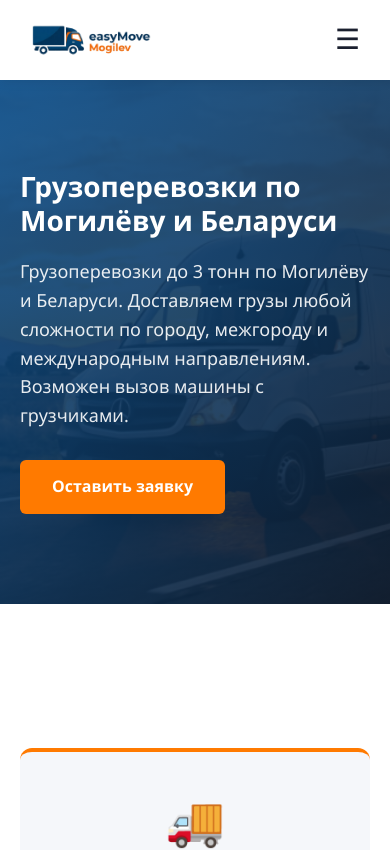
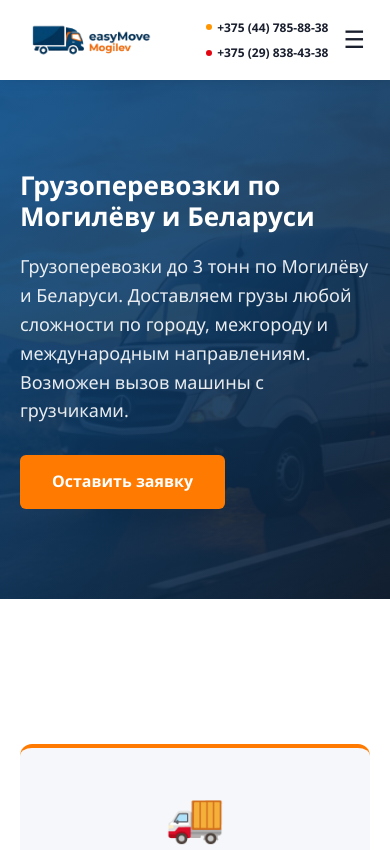
Before and after one commit to kitsuki21/easymove-mogilev, a React (Vite) app: page / in a window 390 px wide. Shown: the top 850 px of the page. Built offline with nearby package versions, Linux system fonts and the light colour scheme.

Commit message:
изменил адаптив

```diff
--- a/src/index.css
+++ b/src/index.css
@@ -818,21 +818,65 @@ textarea.form-control:-webkit-autofill:active {
 }
 
 /* ===== МОБИЛЬНОЕ МЕНЮ ===== */
+/* ===== МОБИЛЬНАЯ ВЕРСИЯ ===== */
 @media (max-width: 768px) {
-  /* Скрываем телефоны в шапке на мобильных */
+  /* Шапка на мобильном */
+  .nav {
+    position: relative;
+    flex-wrap: wrap;
+  }
+
+  .logo {
+    flex: 1;
+  }
+
+  .img-logo {
+    height: 40px;
+  }
+
+  /* Телефоны видны в шапке на мобильном */
   .header-phones {
+    display: flex;
+    flex-direction: column;
+    gap: 2px;
+    align-items: flex-end;
+    margin-right: 10px;
+  }
+
+  .header-phone {
+    display: flex;
+    align-items: center;
+    gap: 5px;
+    text-decoration: none;
+    padding: 2px 0;
+  }
+
+  .header-phone .phone-number {
+    color: #1a1f2e;
+    font-size: 12px;
+    font-weight: 600;
+    white-space: nowrap;
+  }
+
+  .operator-indicator {
+    width: 6px;
+    height: 6px;
+  }
+
+  /* Скрываем телефоны при открытом меню */
+  .nav.mobile-menu-open .header-phones {
     display: none;
   }
 
-  /* Показываем кнопку меню */
+  /* Кнопка меню */
   .menu-toggle {
     display: block;
     background: transparent;
     border: none;
-    font-size: 28px;
+    font-size: 24px;
     color: #1a1f2e;
     cursor: pointer;
-    padding: 5px 10px;
+    padding: 5px;
     line-height: 1;
   }
 
@@ -874,37 +918,9 @@ textarea.form-control:-webkit-autofill:active {
     border-bottom: none;
   }
 
-  /* Показываем телефоны в открытом мобильном меню */
-  .nav.mobile-menu-open .header-phones {
-    display: flex;
-    flex-direction: column;
-    align-items: center;
-    gap: 12px;
-    margin: 15px 0;
-    padding: 15px 0;
-    border-top: 1px solid #eee;
-    border-bottom: 1px solid #eee;
-  }
-
-  .nav.mobile-menu-open .header-phone {
-    padding: 10px 20px;
-    background: rgba(0, 0, 0, 0.05);
-    border-radius: 8px;
-    text-decoration: none;
-    display: flex;
-    align-items: center;
-    gap: 8px;
-  }
-
-  .nav.mobile-menu-open .header-phone .phone-number {
-    font-size: 16px;
-    color: #1a1f2e;
-    font-weight: 600;
-  }
-
-  /* Адаптивность для hero секции */
+  /* Адаптивность для hero */
   .hero h1 {
-    font-size: 28px;
+    font-size: 26px;
   }
 
   /* Адаптивность для сетки */
@@ -914,12 +930,7 @@ textarea.form-control:-webkit-autofill:active {
     grid-template-columns: 1fr;
   }
 
-  /* Адаптивность для калькулятора */
-  .calc-row {
-    grid-template-columns: 1fr;
-  }
-
-  /* Адаптивность для контактов */
+  /* Контакты */
   .contact-section {
     padding: 50px 0;
   }
@@ -939,15 +950,3 @@ textarea.form-control:-webkit-autofill:active {
     font-size: 15px;
   }
 }
-
-/* ===== ПЛАНШЕТЫ ===== */
-@media (max-width: 1024px) and (min-width: 769px) {
-  .header-phones {
-    flex-direction: row;
-    gap: 12px;
-  }
-
-  .header-phone .phone-number {
-    font-size: 13px;
-  }
-}
```
